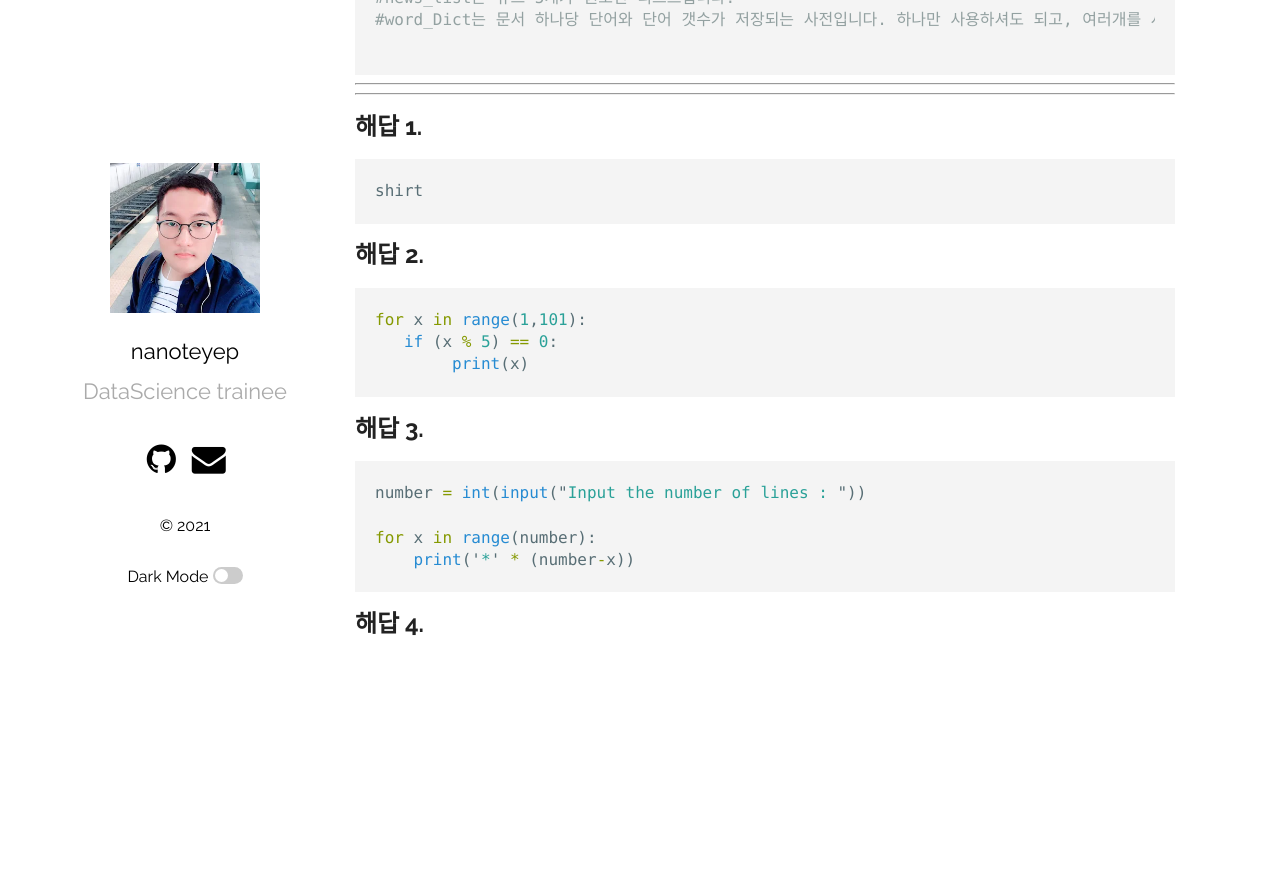
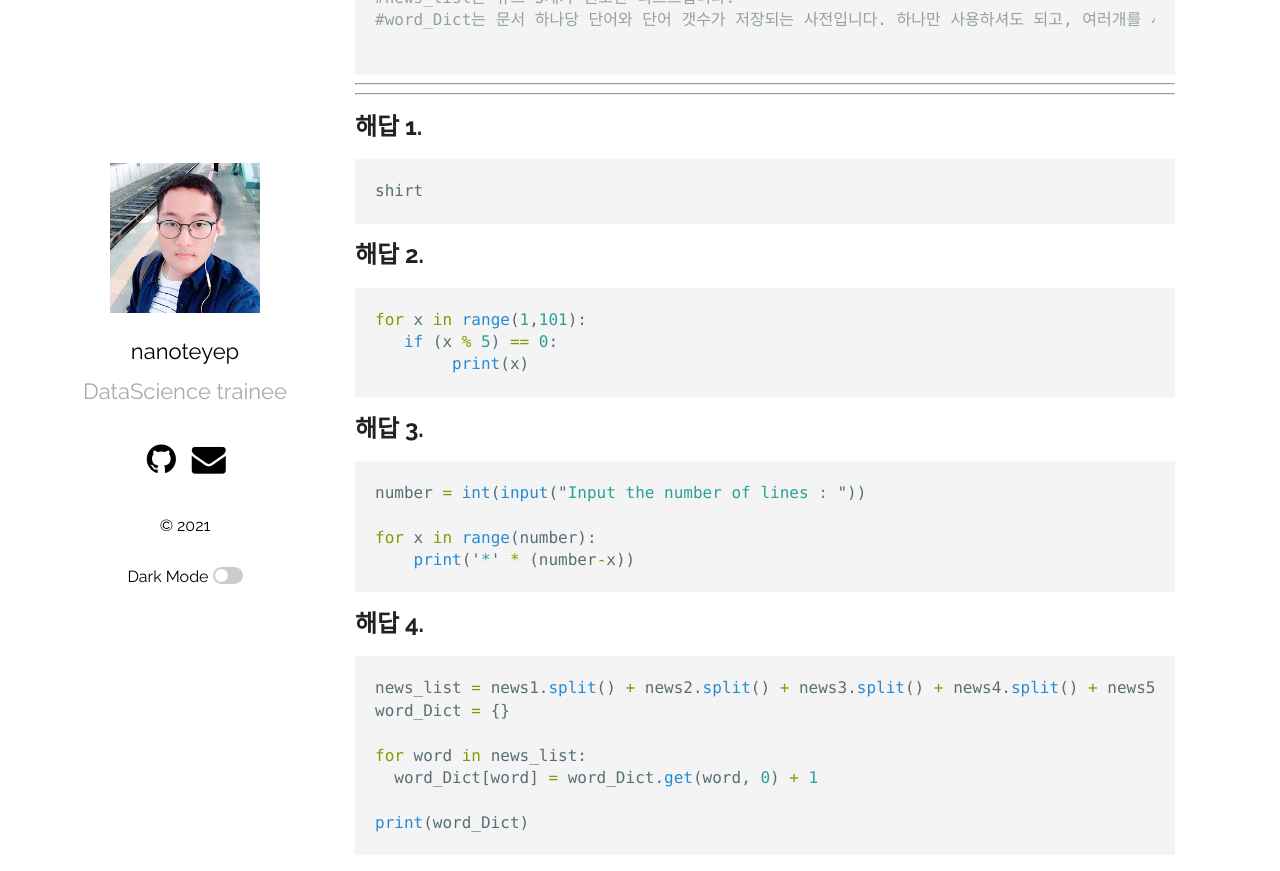
Before and after one commit to nanoteyep/nanoteyep.github.io, a Jekyll site: the page built from _posts/2021-07-21-Road to DataScientist_6.md, in a window 1280 px wide and 900 px high, scrolled down 1437 px. Shown: the top 871 px of the window. Built offline with Jekyll 4.4.1, drawn with Linux system fonts in a browser that asks for light colours; before the commit the page ends 2122 px from its top, so only the background shows below that.

Commit message:
0721 posting

````diff
--- a/_posts/2021-07-21-Road to DataScientist_6.md
+++ b/_posts/2021-07-21-Road to DataScientist_6.md
@@ -86,3 +86,12 @@ for x in range(number):
 ```
 
 ## 해답 4.
+```python
+news_list = news1.split() + news2.split() + news3.split() + news4.split() + news5.split()
+word_Dict = {}
+
+for word in news_list:
+  word_Dict[word] = word_Dict.get(word, 0) + 1
+
+print(word_Dict)
+```
````
